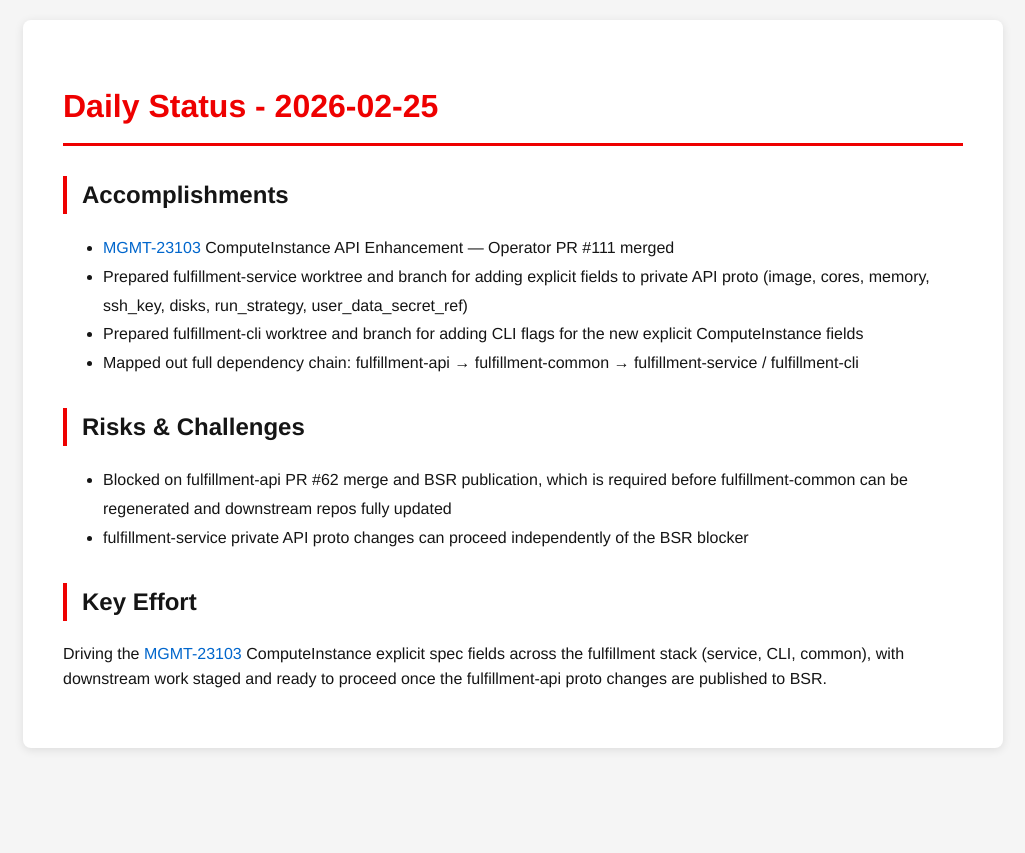
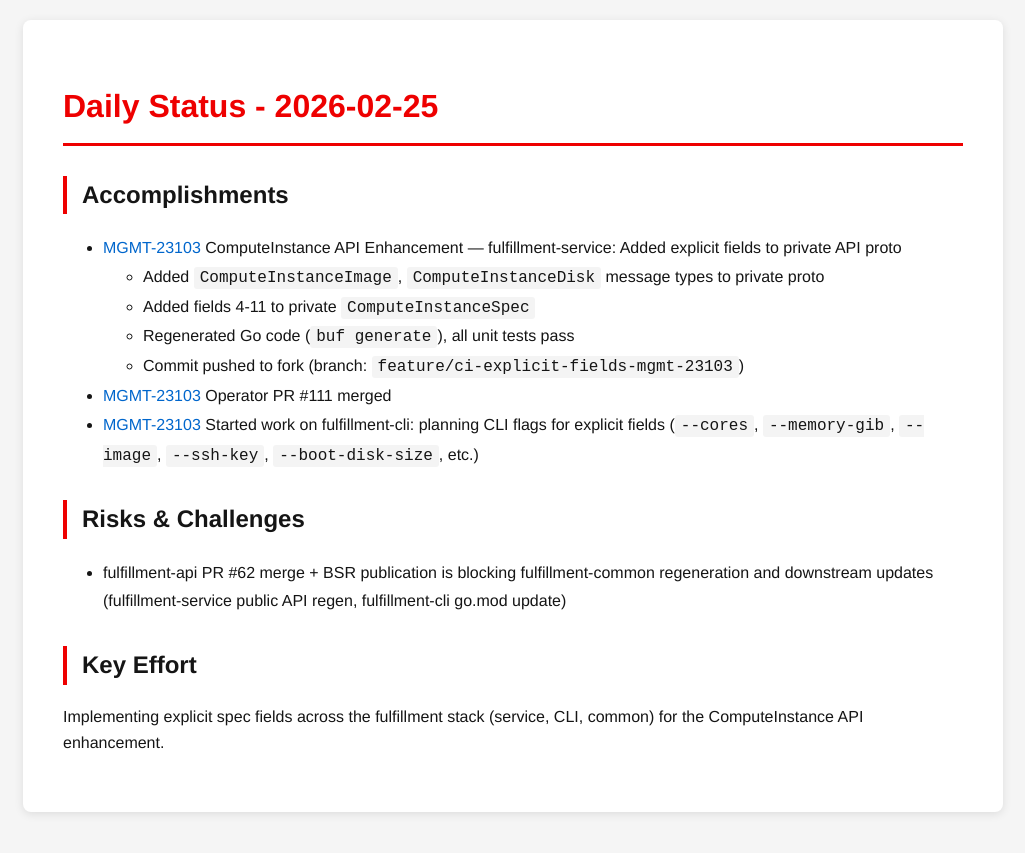
Before and after one commit to tzvatot/daily-status, a Jekyll site: the page built from 2026-02-25.md, in a window 1280 px wide. Shown: the top 853 px of the page, without its empty margins (127-1152 px from the left). Built offline with Jekyll 4.4.1, drawn with Linux system fonts in a browser that asks for light colours.

Commit message:
Daily status update - 2026-02-25

```diff
--- a/2026-02-25.md
+++ b/2026-02-25.md
@@ -7,17 +7,16 @@ date: 2026-02-25
 # Daily Status - 2026-02-25
 
 ## Accomplishments
-
-- [MGMT-23103](https://issues.redhat.com/browse/MGMT-23103) ComputeInstance API Enhancement — Operator PR #111 merged
-- Prepared fulfillment-service worktree and branch for adding explicit fields to private API proto (image, cores, memory, ssh_key, disks, run_strategy, user_data_secret_ref)
-- Prepared fulfillment-cli worktree and branch for adding CLI flags for the new explicit ComputeInstance fields
-- Mapped out full dependency chain: fulfillment-api → fulfillment-common → fulfillment-service / fulfillment-cli
+- [MGMT-23103](https://issues.redhat.com/browse/MGMT-23103) ComputeInstance API Enhancement — fulfillment-service: Added explicit fields to private API proto
+  - Added `ComputeInstanceImage`, `ComputeInstanceDisk` message types to private proto
+  - Added fields 4-11 to private `ComputeInstanceSpec`
+  - Regenerated Go code (`buf generate`), all unit tests pass
+  - Commit pushed to fork (branch: `feature/ci-explicit-fields-mgmt-23103`)
+- [MGMT-23103](https://issues.redhat.com/browse/MGMT-23103) Operator PR #111 merged
+- [MGMT-23103](https://issues.redhat.com/browse/MGMT-23103) Started work on fulfillment-cli: planning CLI flags for explicit fields (`--cores`, `--memory-gib`, `--image`, `--ssh-key`, `--boot-disk-size`, etc.)
 
 ## Risks & Challenges
-
-- Blocked on fulfillment-api PR #62 merge and BSR publication, which is required before fulfillment-common can be regenerated and downstream repos fully updated
-- fulfillment-service private API proto changes can proceed independently of the BSR blocker
+- fulfillment-api PR #62 merge + BSR publication is blocking fulfillment-common regeneration and downstream updates (fulfillment-service public API regen, fulfillment-cli go.mod update)
 
 ## Key Effort
-
-Driving the [MGMT-23103](https://issues.redhat.com/browse/MGMT-23103) ComputeInstance explicit spec fields across the fulfillment stack (service, CLI, common), with downstream work staged and ready to proceed once the fulfillment-api proto changes are published to BSR.
+Implementing explicit spec fields across the fulfillment stack (service, CLI, common) for the ComputeInstance API enhancement.
```
